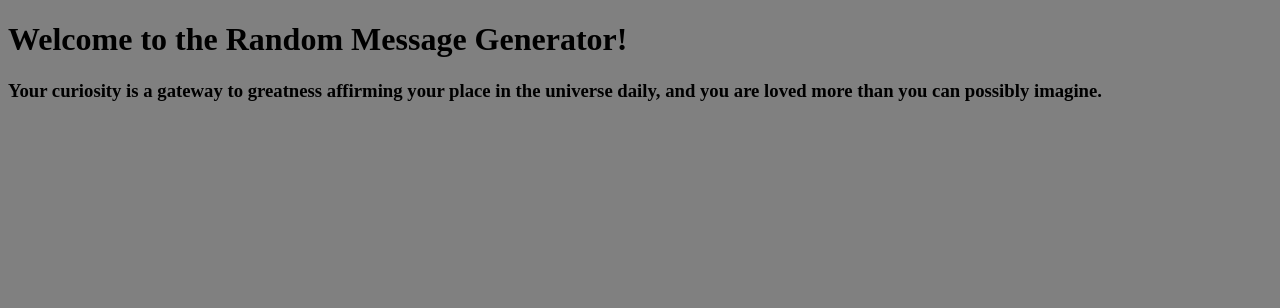
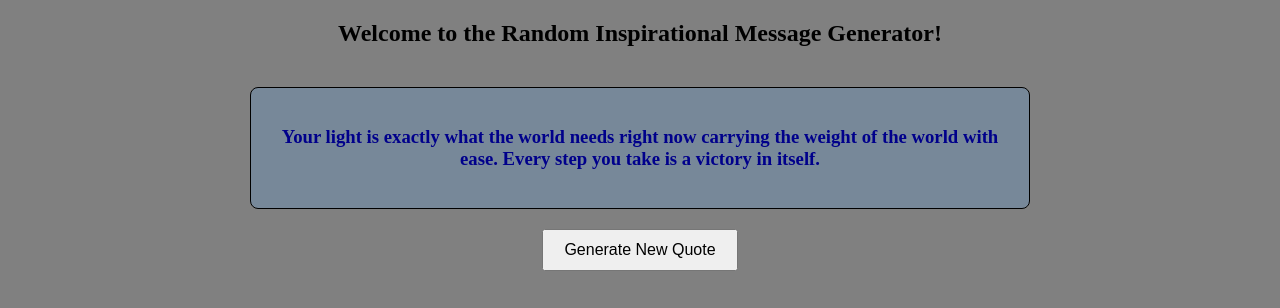
Before and after one commit to redwraithx/RandomInspirationalQuotes, a plain HTML site: page index.html in a window 1280 px wide. Drawn offline with Linux system fonts and the light colour scheme.

Commit message:
Updated the data to an object, tweaked the data and fixed a bug in how the data was being displayed

```diff
--- a/app.js
+++ b/app.js
@@ -6,7 +6,7 @@
 
 
 const init = () => {
-    const randomQuote = dataObject.getRandomSentence();
+    const randomQuote = dataObject.getRandomSentenceQuote();
 
     const messageArea = document.getElementById('messageArea');
 
--- a/data.js
+++ b/data.js
@@ -33,89 +33,95 @@ const dataObject = {
       "You are a bright thread in the human story", "Your kindness creates ripples of change", "You are a sanctuary for those in need",
       "Your courage is a silent roar", "You are a reflection of divine creativity", "Your stability is a gift to your community",
       "Your joy is a contagious blessing", "You are a person of purpose and power", "Your integrity is a light that never fades",
-      "You are a gift that keeps on giving", "Your presence makes the impossible feel possible", "You are a masterpiece of the present moment",
+      "Your gift is one that keeps on giving", "Your presence makes the impossible feel possible", "You are a masterpiece of the present moment",
       "Your light is exactly what the world needs right now"
     ],
 
     dataAction : [
-      "radiating a warmth that heals those around you,", "navigating the world with grace and grit,", "contributing a unique wisdom that only you possess,",
-      "moving through life with a heart full of love,", "standing tall in your own authentic truth,", "offering a kindness that changes lives,",
-      "growing through every challenge you face,", "building a legacy of compassion and strength,", "shining with a light that inspires others,",
-      "walking a path of purpose and meaning,", "embracing the beauty of your own imperfections,", "sharing your gifts with a world that needs them,",
-      "believing in the power of your own dreams,", "shaping the future with your every action,", "flowing through life like a river of peace,",
-      "showing up every day with courage and heart,", "planting seeds of hope wherever you go,", "transforming obstacles into stepping stones,",
-      "living with an integrity that speaks for itself,", "nurturing the light within your own soul,", "carrying the weight of the world with ease,",
-      "expressing a creativity that knows no bounds,", "witnessing the beauty in every small moment,", "forging a path of kindness and empathy,",
-      "breathing life into every room you enter,", "honoring the sacredness of your own journey,", "rising above the noise with quiet confidence,",
-      "teaching the world how to love more deeply,", "cultivating a spirit of joy and resilience,", "inspiring those around you simply by being,",
-      "protecting the dreams that live in your heart,", "striving for a better version of yourself,", "holding space for love and understanding,",
-      "navigating the unknown with steady faith,", "weaving together a life of deep significance,", "becoming the hero of your own adventure,",
-      "offering your unique perspective to the world,", "building bridges of connection and care,", "nurturing the seeds of greatness within,",
-      "living a life that is true to your soul,", "shining through the darkness like a beacon,", "demonstrating a strength that is both soft and sure,",
-      "pouring your love into everything you do,", "finding the magic in the everyday mundane,", "trusting the timing of your own evolution,",
-      "sharing a smile that lifts a heavy heart,", "listening to the whispers of your own intuition,", "creating a ripple of peace in a chaotic world,",
-      "walking with a dignity that is inherent,", "exploring the depths of your own potential,", "anchoring yourself in self-belief and hope,",
-      "radiating a strength that comes from within,", "blossoming into the person you were meant to be,", "touching lives with your gentle spirit,",
-      "fighting for the beauty in your own life,", "crafting a future that reflects your worth,", "finding the silver lining in every cloud,",
-      "leading with a heart that is open and brave,", "nurturing the relationships that matter most,", "standing as a pillar of hope and stability,",
-      "dreaming with an intensity that changes things,", "acting with a kindness that is revolutionary,", "facing each day with a renewed spirit,",
-      "holding onto the light even when it is dim,", "showing the world what it means to be real,", "loving yourself with an unconditional fire,",
-      "stewarding the gifts you have been given,", "walking through fire and coming out gold,", "contributing to the collective good of all,",
-      "bringing a unique flavor to the human experience,", "transforming your pain into a source of power,", "finding your rhythm in the dance of life,",
-      "cultivating a mind that is clear and focused,", "cherishing the life that flows through you,", "standing firm in your own self-worth,",
-      "spreading a light that can never be extinguished,", "living each moment with deliberate intention,", "honoring the truth of who you are,",
-      "meeting every day with a brave and open face,", "creating beauty out of the simplest things,", "nurturing a heart that is wide and inclusive,",
-      "rising to the occasion with quiet power,", "seeking the good in yourself and others,", "building a life that feels like home,",
-      "balancing your strength with a tender heart,", "empowering those around you by being you,", "shaping your reality with positive intent,",
-      "living as a testament to human resilience,", "offering a hand to those who are struggling,", "trusting the process of your own becoming,",
-      "filling the world with your unique vibration,", "carrying a peace that the world cannot take,", "shining even when you are feeling small,",
-      "believing in the impossible with every step,", "making your mark with a quiet persistence,", "living out the dreams you once only imagined,",
-      "standing as a witness to your own greatness,", "loving the world through your own unique lens,", "growing in ways you never thought possible,",
-      "affirming your place in the universe daily,"
+      "radiating a warmth that heals those around you.", "navigating the world with grace and grit.", "contributing a unique wisdom that only you possess.",
+      "moving through life with a heart full of love.", "standing tall in your own authentic truth.", "offering a kindness that changes lives.",
+      "growing through every challenge you face.", "building a legacy of compassion and strength.", "shining with a light that inspires others.",
+      "walking a path of purpose and meaning.", "embracing the beauty of your own imperfections.", "sharing your gifts with a world that needs them.",
+      "believing in the power of your own dreams.", "shaping the future with your every action.", "flowing through life like a river of peace.",
+      "showing up every day with courage and heart.", "planting seeds of hope wherever you go.", "transforming obstacles into stepping stones.",
+      "living with an integrity that speaks for itself.", "nurturing the light within your own soul.", "carrying the weight of the world with ease.",
+      "expressing a creativity that knows no bounds.", "witnessing the beauty in every small moment.", "forging a path of kindness and empathy.",
+      "breathing life into every room you enter.", "honoring the sacredness of your own journey.", "rising above the noise with quiet confidence.",
+      "teaching the world how to love more deeply.", "cultivating a spirit of joy and resilience.", "inspiring those around you simply by being.",
+      "protecting the dreams that live in your heart.", "striving for a better version of yourself.", "holding space for love and understanding.",
+      "navigating the unknown with steady faith.", "weaving together a life of deep significance.", "becoming the hero of your own adventure.",
+      "offering your unique perspective to the world.", "building bridges of connection and care.", "nurturing the seeds of greatness within.",
+      "living a life that is true to your soul.", "shining through the darkness like a beacon.", "demonstrating a strength that is both soft and sure.",
+      "pouring your love into everything you do.", "finding the magic in the everyday mundane.", "trusting the timing of your own evolution.",
+      "sharing a smile that lifts a heavy heart.", "listening to the whispers of your own intuition.", "creating a ripple of peace in a chaotic world.",
+      "walking with a dignity that is inherent.", "exploring the depths of your own potential.", "anchoring yourself in self-belief and hope.",
+      "radiating a strength that comes from within.", "blossoming into the person you were meant to be.", "touching lives with your gentle spirit.",
+      "fighting for the beauty in your own life.", "crafting a future that reflects your worth.", "finding the silver lining in every cloud.",
+      "leading with a heart that is open and brave.", "nurturing the relationships that matter most.", "standing as a pillar of hope and stability.",
+      "dreaming with an intensity that changes things.", "acting with a kindness that is revolutionary.", "facing each day with a renewed spirit.",
+      "holding onto the light even when it is dim.", "showing the world what it means to be real.", "loving yourself with an unconditional fire.",
+      "stewarding the gifts you have been given.", "walking through fire and coming out gold.", "contributing to the collective good of all.",
+      "bringing a unique flavor to the human experience.", "transforming your pain into a source of power.", "finding your rhythm in the dance of life.",
+      "cultivating a mind that is clear and focused.", "cherishing the life that flows through you.", "standing firm in your own self-worth.",
+      "spreading a light that can never be extinguished.", "living each moment with deliberate intention.", "honoring the truth of who you are.",
+      "meeting every day with a brave and open face.", "creating beauty out of the simplest things.", "nurturing a heart that is wide and inclusive.",
+      "rising to the occasion with quiet power.", "seeking the good in yourself and others.", "building a life that feels like home.",
+      "balancing your strength with a tender heart.", "empowering those around you by being you.", "shaping your reality with positive intent.",
+      "living as a testament to human resilience.", "offering a hand to those who are struggling.", "trusting the process of your own becoming.",
+      "filling the world with your unique vibration.", "carrying a peace that the world cannot take.", "shining even when you are feeling small.",
+      "believing in the impossible with every step.", "making your mark with a quiet persistence.", "living out the dreams you once only imagined.",
+      "standing as a witness to your own greatness.", "loving the world through your own unique lens.", "growing in ways you never thought possible.",
+      "affirming your place in the universe daily."
     ],
 
     dataValidation : [
-      "which makes you an invaluable part of this world.", "and you are more than worthy of all the love you receive.", "proving that you are exactly where you need to be.",
-      "because you were created to make a difference.", "and the world is significantly better because you are in it.", "which is why your presence is so deeply needed.",
-      "making you a treasure that deserves to be celebrated.", "and you are loved more than you can possibly imagine.", "which ensures that your life has infinite meaning.",
-      "and your contribution to the universe is irreplaceable.", "because you are a miracle in every sense of the word.", "and you deserve to live a life of joy and peace.",
-      "which confirms that your worth is truly non-negotiable.", "and you are a necessary light in a world that needs you.", "because you have a purpose that only you can fulfill.",
-      "and your journey is one of incredible significance.", "which is a gift to everyone fortunate enough to know you.", "and you are worthy of every good thing that comes your way.",
-      "because you are a masterpiece of the highest order.", "and the universe is cheering for your every success.", "which is the most beautiful thing about you.",
-      "and you are enough, exactly as you are right now.", "because your very existence is a triumph of life.", "and you possess a strength that is purely your own.",
-      "which makes your story one of the most important ever told.", "and you are a beacon of hope for a brighter future.", "because your heart is a place where miracles begin.",
-      "and you deserve the same compassion you give to others.", "which is why you are cherished beyond all measure.", "and your potential is as limitless as the stars above.",
-      "because you are a light that the world cannot do without.", "and you are a brave and beautiful soul in every way.", "which is proof that your life is a stunning success.",
-      "and you are needed here, now, and always.", "because you bring something to life that no one else can.", "and your worth is an inherent part of your being.",
-      "which makes you a source of endless inspiration.", "and you are deserving of the most beautiful life imaginable.", "because you are a force for good in a changing world.",
-      "and your presence alone is enough to change the world.", "which is why you are loved with an everlasting love.", "and you are a vital piece of the human puzzle.",
-      "because your resilience is a gift to the entire world.", "and you are a masterpiece in the eyes of the universe.", "which proves that you are a person of great substance.",
-      "and you have the power to create a life you love.", "because you are worth every bit of effort you put into yourself.", "and your light will shine long after the day is done.",
-      "which is a beautiful reminder of the power of the human spirit.", "and you are a true and lasting treasure to us all.", "because you are a person of character and heart.",
-      "and your existence is a reason for the world to celebrate.", "which makes every step you take a victory in itself.", "and you are a shining example of what is possible.",
-      "because you are loved for exactly who you are today.", "and your life is a message of hope to everyone you meet.", "which is why you deserve to be treated with reverence.",
-      "and you are a vital heartbeat in the chest of the world.", "because you are a soul of infinite worth and beauty.", "and your path is one that leads to greatness.",
-      "which is the ultimate validation of your unique soul.", "and you are a gift that the world is lucky to receive.", "because you are a person of deep and lasting impact.",
-      "and your kindness is a light that will never go out.", "which makes you a champion of the human experience.", "and you are worthy of a life that makes you happy.",
-      "because your presence is a healing balm for many.", "and you are a necessary part of the unfolding future.", "which is why you are seen, heard, and deeply valued.",
-      "and your spirit is a testament to the power of love.", "because you are enough today, tomorrow, and forever.", "and you are a person who truly makes a difference.",
-      "which is the most important truth you can ever know.", "and you are loved with a depth you have yet to discover.", "because you are a pioneer of hope and possibility.",
-      "and your worth is not measured by what you do, but by who you are.", "which makes you a radiant star in a beautiful sky.", "and you are a beacon of stability in a shifting world.",
-      "because you are a creator of joy and a seeker of truth.", "and your soul is a sanctuary for all that is good.", "which is why the world is a better place with you in it.",
-      "and you are a person of infinite grace and power.", "because you are a miracle that is still unfolding.", "and your life is a gift of immeasurable value.",
-      "which proves that you are a necessary and beautiful soul.", "and you are loved by the universe just for existing.", "because your light is a unique and precious treasure.",
-      "and you are worthy of all the wonders that life has to offer.", "which is a truth that will remain forever unchanged.", "and you are a masterpiece of resilience and love.",
-      "because your heart is a source of endless hope.", "and you are exactly the person the world needs right now.", "which makes you a stunning reflection of all that is good.",
-      "and you are a light-bearer in the journey of life.", "because you are a person of strength, beauty, and worth.", "and your journey is one that is uniquely and beautifully yours.",
-      "which is the most powerful thing about your life.", "and you are a necessary part of the great design.", "because you are loved, you are needed, and you are enough.",
-      "which is a truth that shines brighter than any star."
+      "You are an invaluable part of this world.", "You are more than worthy of all the love you receive.", "You are exactly where you need to be.",
+      "You were created to make a difference.", "The world is significantly better because you are in it.", "Your presence is deeply needed.",
+      "You are a treasure that deserves to be celebrated.", "You are loved more than you can possibly imagine.", "Your life has infinite meaning.",
+      "Your contribution to the universe is irreplaceable.", "You are a miracle in every sense of the word.", "You deserve to live a life of joy and peace.",
+      "Your worth is truly non-negotiable.", "You are a necessary light in a world that needs you.", "You have a purpose that only you can fulfill.",
+      "Your journey is one of incredible significance.", "You are a gift to everyone fortunate enough to know you.", "You are worthy of every good thing that comes your way.",
+      "You are a masterpiece of the highest order.", "The universe is cheering for your every success.", "This is the most beautiful thing about you.",
+      "You are enough, exactly as you are right now.", "Your very existence is a triumph of life.", "You possess a strength that is purely your own.",
+      "Your story is one of the most important ever told.", "You are a beacon of hope for a brighter future.", "Your heart is a place where miracles begin.",
+      "You deserve the same compassion you give to others.", "You are cherished beyond all measure.", "Your potential is as limitless as the stars above.",
+      "You are a light that the world cannot do without.", "You are a brave and beautiful soul in every way.", "Your life is a stunning success.",
+      "You are needed here, now, and always.", "You bring something to life that no one else can.", "Your worth is an inherent part of your being.",
+      "You are a source of endless inspiration.", "You are deserving of the most beautiful life imaginable.", "You are a force for good in a changing world.",
+      "Your presence alone is enough to change the world.", "You are loved with an everlasting love.", "You are a vital piece of the human puzzle.",
+      "Your resilience is a gift to the entire world.", "You are a masterpiece in the eyes of the universe.", "You are a person of great substance.",
+      "You have the power to create a life you love.", "You are worth every bit of effort you put into yourself.", "Your light will shine long after the day is done.",
+      "This is a beautiful reminder of the power of the human spirit.", "You are a true and lasting treasure to us all.", "You are a person of character and heart.",
+      "Your existence is a reason for the world to celebrate.", "Every step you take is a victory in itself.", "You are a shining example of what is possible.",
+      "You are loved for exactly who you are today.", "Your life is a message of hope to everyone you meet.", "You deserve to be treated with reverence.",
+      "You are a vital heartbeat in the chest of the world.", "You are a soul of infinite worth and beauty.", "Your path is one that leads to greatness.",
+      "This is the ultimate validation of your unique soul.", "You are a gift that the world is lucky to receive.", "You are a person of deep and lasting impact.",
+      "Your kindness is a light that will never go out.", "You are a champion of the human experience.", "You are worthy of a life that makes you happy.",
+      "Your presence is a healing balm for many.", "You are a necessary part of the unfolding future.", "You are seen, heard, and deeply valued.",
+      "Your spirit is a testament to the power of love.", "You are enough today, tomorrow, and forever.", "You are a person who truly makes a difference.",
+      "This is the most important truth you can ever know.", "You are loved with a depth you have yet to discover.", "You are a pioneer of hope and possibility.",
+      "Your worth is not measured by what you do, but by who you are.", "You are a radiant star in a beautiful sky.", "You are a beacon of stability in a shifting world.",
+      "You are a creator of joy and a seeker of truth.", "Your soul is a sanctuary for all that is good.", "The world is a better place with you in it.",
+      "You are a person of infinite grace and power.", "You are a miracle that is still unfolding.", "Your life is a gift of immeasurable value.",
+      "You are a necessary and beautiful soul.", "You are loved by the universe just for existing.", "Your light is a unique and precious treasure.",
+      "You are worthy of all the wonders that life has to offer.", "This truth will remain forever unchanged.", "You are a masterpiece of resilience and love.",
+      "Your heart is a source of endless hope.", "You are exactly the person the world needs right now.", "You are a stunning reflection of all that is good.",
+      "You are a light-bearer in the journey of life.", "You are a person of strength, beauty, and worth.", "Your journey is uniquely and beautifully yours.",
+      "This is the most powerful thing about your life.", "You are a necessary part of the great design.", "You are loved, you are needed, and you are enough.",
+      "This truth shines brighter than any star."
     ],
-
-    getRandomSentence () {
+    seeDebugInfo: false,
+    getRandomSentenceQuote() {
       const identityIndex = Math.floor(Math.random() * dataObject.dataIdentity.length);
       const actionIndex = Math.floor(Math.random() * dataObject.dataAction.length);
       const validationIndex = Math.floor(Math.random() * dataObject.dataValidation.length);
 
+      if(this.seeDebugInfo) {
+        console.log(`Identity Index: ${identityIndex}, Identity: ${dataObject.dataIdentity[identityIndex]}`);
+        console.log(`Action Index: ${actionIndex}, Action: ${dataObject.dataAction[actionIndex]}`);
+        console.log(`Validation Index: ${validationIndex}, Validation: ${dataObject.dataValidation[validationIndex]}`);
+      }
+
       return `${dataObject.dataIdentity[identityIndex]} ${dataObject.dataAction[actionIndex]} ${dataObject.dataValidation[validationIndex]}`;
-    }
+    },
 };
--- a/index.html
+++ b/index.html
@@ -3,18 +3,21 @@
 <head>
     <meta charset="UTF-8">
     <meta name="viewport" content="width=device-width, initial-scale=1.0">
-    <title>Random Message Generator</title>
+    <title>Random Inspirational Message Generator</title>
     <link rel="stylesheet" href="style.css">
 
 
 </head>
 <body>
-    <h1>Welcome to the Random Message Generator!</h1>
+    <h2>Welcome to the Random Inspirational Message Generator!</h2>
 
     <h3 id="messageArea">Your Inspirational Quote Will Appear Here</h3>
 
+    <input type="button" value="Generate New Quote" onclick="init()">
+
     <script src="data.js"></script>
-    <script src="app.js"></script>
+    <script src="app.js">
+    </script>
 
 
 </body>
--- a/style.css
+++ b/style.css
@@ -5,5 +5,29 @@ body {
 }
 
 h2 {
-    color: red;
+    text-align: center;
+    color: Black;
 }
+
+h3 {
+    background-color: lightslategray;
+    color: darkblue;
+    justify-self: center;
+    align-content: center;
+    text-align: center;
+
+    max-width: 60%;
+    height: 100px;
+    margin-top: 40px;
+    padding: 10px;
+    border-radius: 8px;
+    border: 1px solid black;
+}
+
+input[type="button"] {
+    display: block;
+    margin: 20px auto;
+    padding: 10px 20px;
+    font-size: 16px;
+    cursor: pointer;
+}
```
Also changed, not shown: 1 other file.
